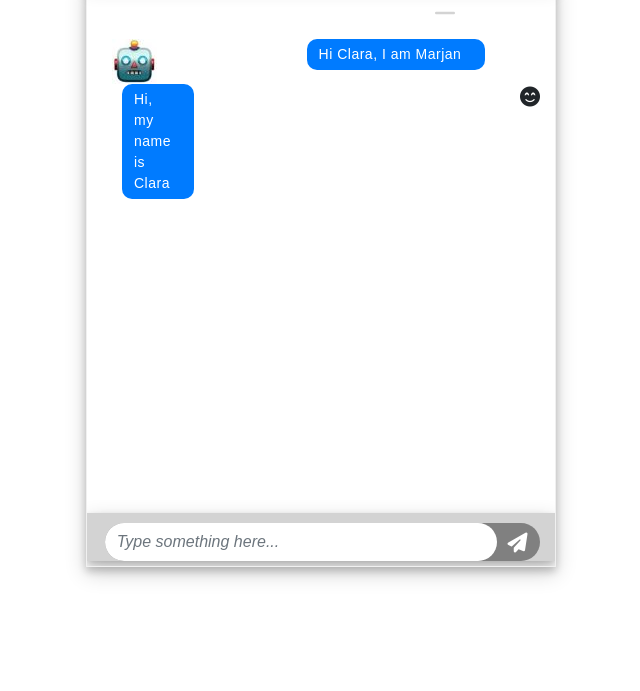
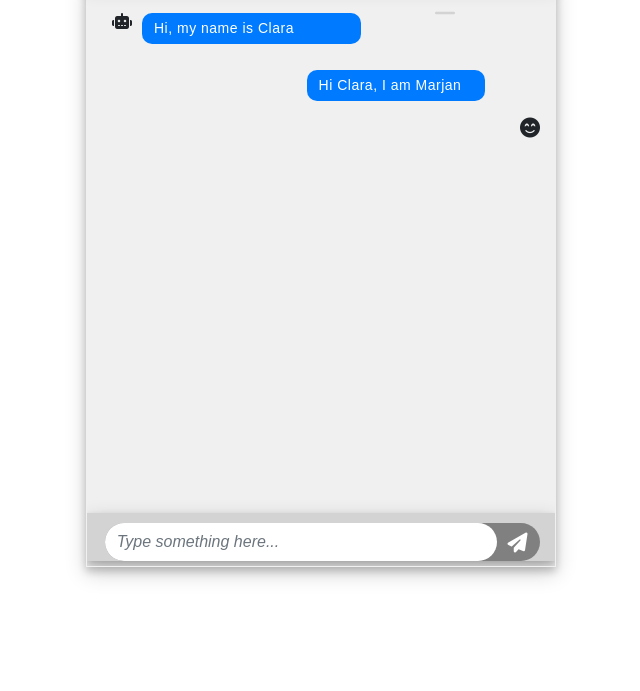
Before and after one commit to MarjanMagharehi/claraBotUI, a plain HTML site: page index.html in a window 1280 px wide. Shown: the part 109-800 px from the top of the page, without its empty margins (319-959 px from the left). Drawn offline with nearby package versions, Linux system fonts and the light colour scheme.

Commit message:
Fixed the robot chat display

```diff
--- a/index.html
+++ b/index.html
@@ -31,8 +31,8 @@
         <div class="chats">
             <div class="msg-page">
                 <div class="robot-chats">
-                <div class="robot-chats-img">
-                <img src="robot-face.jpg">
+                <div class="robot-chats-emoji">
+                <i class="fas fa-robot"></i>
                 <div class="robot-msg">
                 <div class="robot-msg-inbox">
                 <p>Hi, my name is Clara</p>
--- a/style.css
+++ b/style.css
@@ -88,6 +88,7 @@
 {
     padding: 0 0 0 0;
     box-shadow: 0 4px 8px 0 rgba(0, 0, 0, 0.2), 0 6px 20px 0 rgba(0, 0, 0, 0.19);
+    background-color: 	#F0F0F0;
 }
 
 .msg-inbox
@@ -118,7 +119,7 @@
 
 } */
 
-.robot-chats-img
+.robot-chats-emoji .fas
 {
     display: inline-block;
     width: 20px;
```
